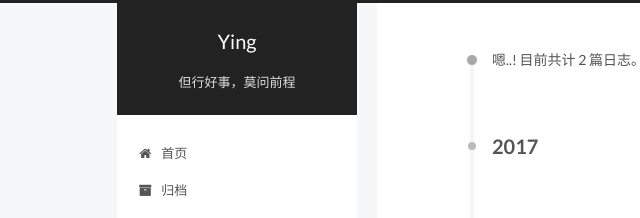
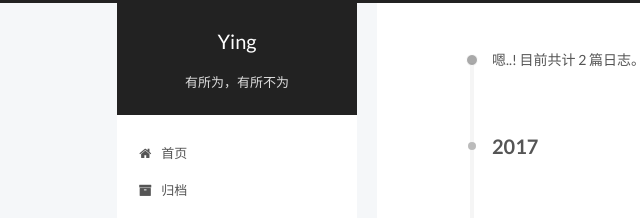
Before and after one commit to IrisZhang/irisZhang.github.io, a plain HTML site: page archives/index.html in a window 1280 px wide. Shown: the top 218 px of the page, 43-683 px from the left. Drawn offline with Linux system fonts and the light colour scheme.

Commit message:
Update index.html

```diff
--- a/archives/index.html
+++ b/archives/index.html
@@ -174,7 +174,7 @@
       </a>
     </div>
 
-        <p class="site-subtitle">但行好事，莫问前程</p>
+        <p class="site-subtitle">有所为，有所不为</p>
 
   </div>
 
```
